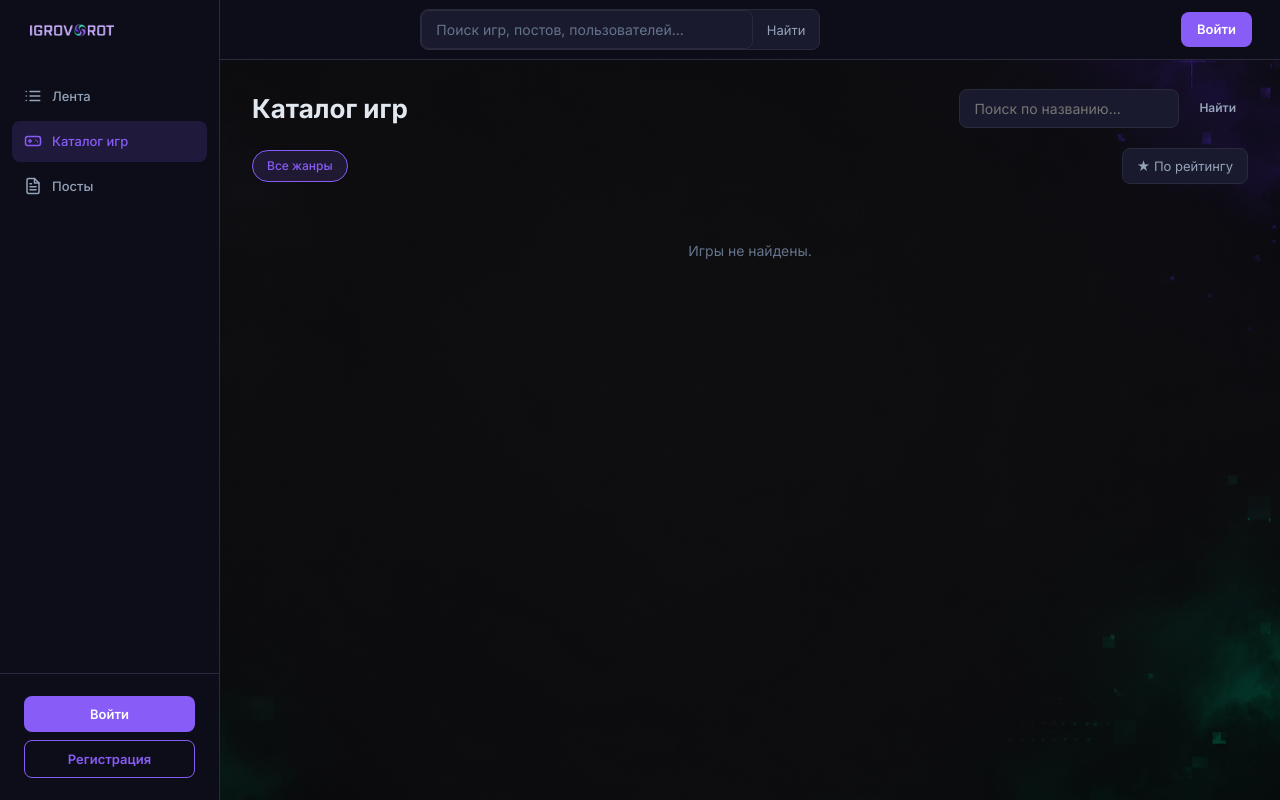
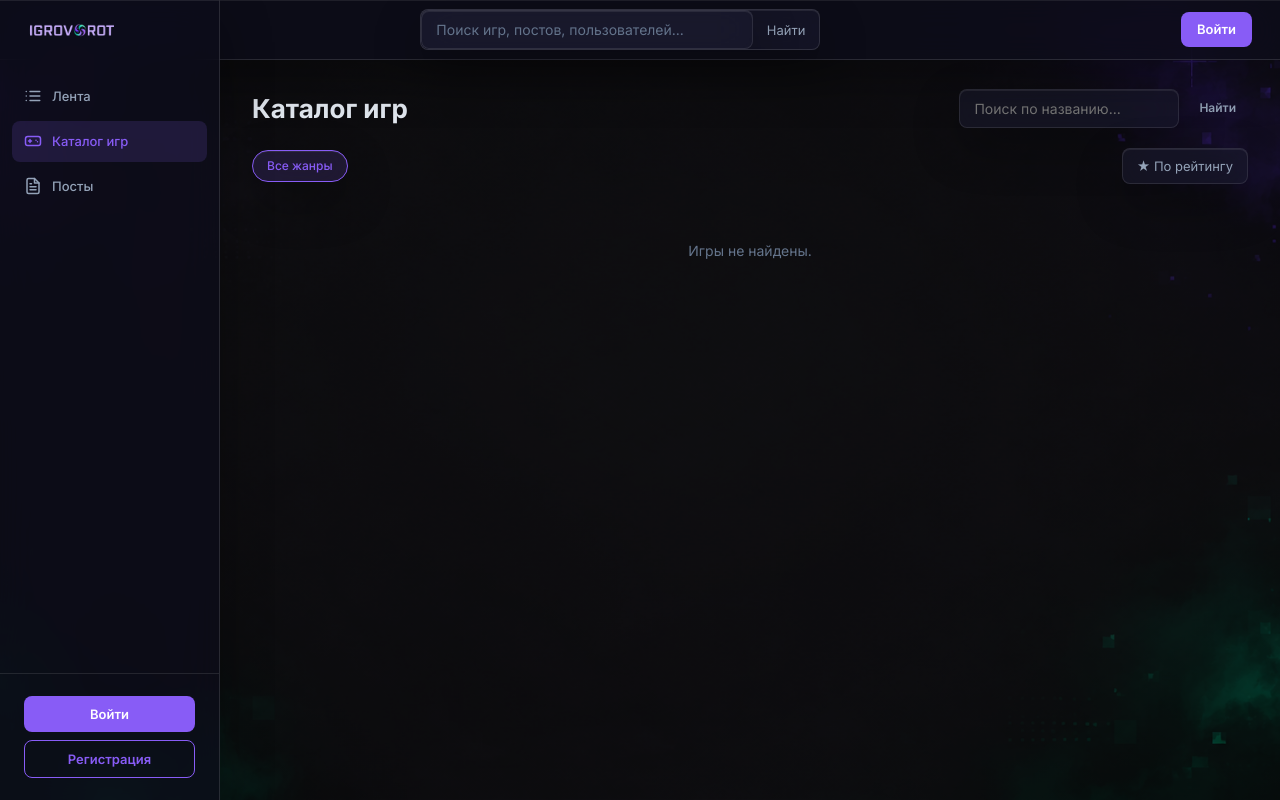
Before and after one commit to Cr4mlin/Igrovorot, a Django app: page /games/ in a window 1280 px wide. Run offline with Django 5.2, Linux system fonts and the light colour scheme; data that the repository does not hold is empty.

Commit message:
liquid glass

```diff
--- a/static/css/style.css
+++ b/static/css/style.css
@@ -3,9 +3,13 @@
 /* ── VARIABLES ─────────────────────────────────────────── */
 :root {
   --bg:            #121212;
-  --sidebar-bg:    #0D0D1A;
-  --card-bg:       #1A1A2E;
-  --card-border:   #2A2A3E;
+  --sidebar-bg:    rgba(13, 13, 26, .72);
+  --card-bg:       rgba(26, 26, 46, .58);
+  --card-border:   rgba(255, 255, 255, .10);
+  --glass-bg:      rgba(26, 26, 46, .58);
+  --glass-strong:  rgba(13, 13, 26, .78);
+  --glass-border:  rgba(255, 255, 255, .12);
+  --glass-shadow:  0 18px 48px rgba(0, 0, 0, .32), inset 0 1px 0 rgba(255, 255, 255, .08);
   --primary:       #885CF6;
   --primary-h:     #7048E8;
   --primary-dim:   rgba(136,92,246,.15);
@@ -224,6 +228,103 @@ body {
   background: rgba(136,92,246,.1);
   border: 1px solid rgba(136,92,246,.25);
   color: var(--primary);
+}
+
+/* ── GLASS SURFACES ─────────────────────────────────────── */
+.sidebar,
+.topbar,
+.topbar__search,
+input[type="text"],
+input[type="email"],
+input[type="password"],
+input[type="date"],
+input[type="datetime-local"],
+input[type="number"],
+textarea,
+select,
+.messages p,
+.auth-card,
+.banned,
+.widget,
+.feed__item,
+.feed__review-game,
+.post-list__filter,
+.post-list__item,
+.like-btn,
+.comments__item,
+.genre-filter,
+.sort-toggle,
+.game-card,
+.game-detail__genre,
+.game-description,
+.requirements,
+.requirements__column,
+.avg-rating,
+.reviews-list__item,
+.profile__header,
+.profile__posts,
+.profile__reviews,
+.profile__steam,
+.search li,
+.search__cookie-notice,
+.moderation__filters,
+.moderation__table,
+.post-images-preview__img,
+.post-images-existing__item img {
+  border-color: var(--glass-border);
+  box-shadow: var(--glass-shadow);
+  backdrop-filter: blur(18px) saturate(135%);
+  -webkit-backdrop-filter: blur(18px) saturate(135%);
+}
+
+.topbar,
+.sidebar,
+.requirements__column,
+.feed__review-game,
+.moderation__table th {
+  background: var(--glass-strong);
+}
+
+.game-card,
+.feed__item,
+.post-list__item,
+.widget,
+.game-description,
+.requirements,
+.reviews-list__item,
+.profile__header,
+.profile__posts,
+.profile__reviews,
+.profile__steam {
+  position: relative;
+  overflow: hidden;
+}
+
+.game-card::before,
+.feed__item::before,
+.post-list__item::before,
+.widget::before,
+.game-description::before,
+.requirements::before,
+.reviews-list__item::before,
+.profile__header::before,
+.profile__posts::before,
+.profile__reviews::before,
+.profile__steam::before {
+  content: '';
+  position: absolute;
+  inset: 0;
+  pointer-events: none;
+  background: linear-gradient(135deg, rgba(255,255,255,.10), transparent 36%);
+  opacity: .45;
+}
+
+@supports not ((backdrop-filter: blur(1px)) or (-webkit-backdrop-filter: blur(1px))) {
+  :root {
+    --sidebar-bg: #0D0D1A;
+    --card-bg: #1A1A2E;
+    --card-border: #2A2A3E;
+  }
 }
 
 /* ── BUTTONS ────────────────────────────────────────────── */
```
